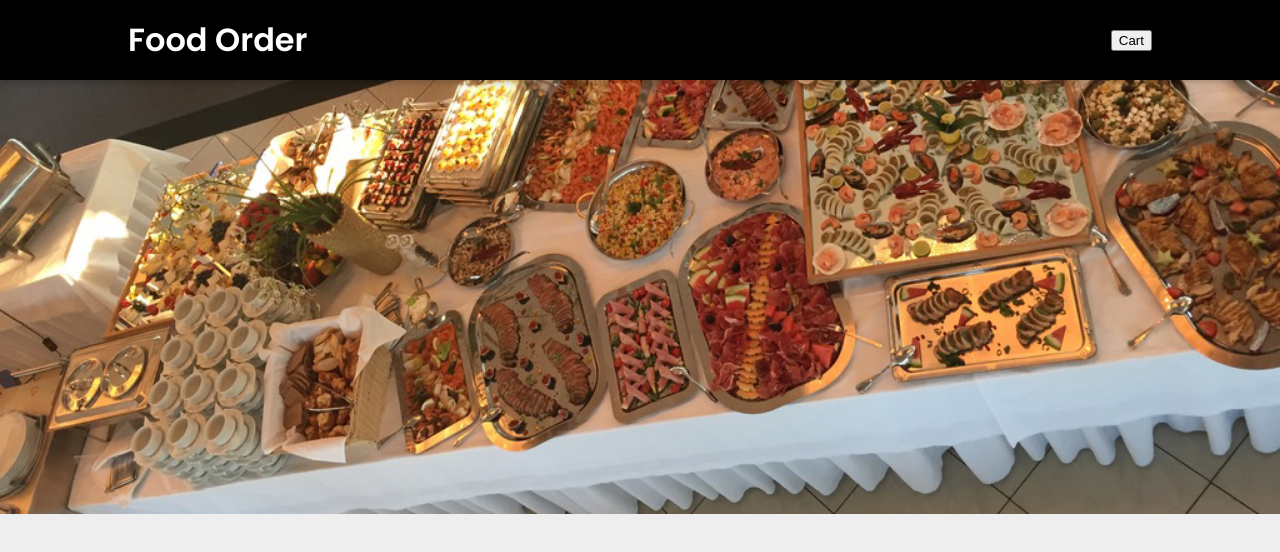
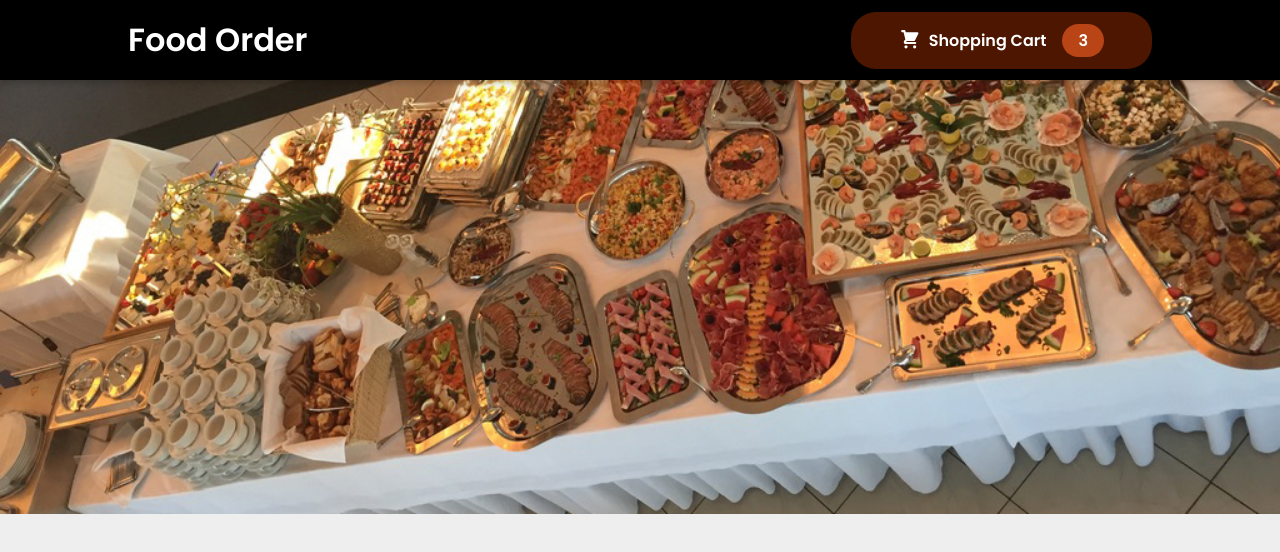
Before and after one commit to pedrollmatias/react-basics, a React (Create React App) app: page / in a window 1280 px wide. Shown: the top 552 px of the page. Built offline with nearby package versions, Linux system fonts and the light colour scheme.

Commit message:
feat: style hader cart button

```diff
--- /dev/null
+++ b/src/components/Layout/CartIcon.jsx
@@ -0,0 +1,9 @@
+const CartIcon = () => {
+  return (
+    <svg xmlns="http://www.w3.org/2000/svg" viewBox="0 0 20 20" fill="currentColor">
+      <path d="M3 1a1 1 0 000 2h1.22l.305 1.222a.997.997 0 00.01.042l1.358 5.43-.893.892C3.74 11.846 4.632 14 6.414 14H15a1 1 0 000-2H6.414l1-1H14a1 1 0 00.894-.553l3-6A1 1 0 0017 3H6.28l-.31-1.243A1 1 0 005 1H3zM16 16.5a1.5 1.5 0 11-3 0 1.5 1.5 0 013 0zM6.5 18a1.5 1.5 0 100-3 1.5 1.5 0 000 3z" />
+    </svg>
+  );
+};
+
+export default CartIcon;
--- a/src/components/Layout/Header.jsx
+++ b/src/components/Layout/Header.jsx
@@ -1,5 +1,6 @@
 import React from 'react';
 import PresentationImage from './PresentationImage';
+import HeaderCartButton from './HeaderCartButton';
 import classes from './Header.module.css';
 
 const Header = () => {
@@ -7,7 +8,7 @@
     <>
       <header className={classes.header}>
         <h1>Food Order</h1>
-        <button>Cart</button>
+        <HeaderCartButton />
       </header>
       <PresentationImage />
     </>
--- /dev/null
+++ b/src/components/Layout/HeaderCartButton.jsx
@@ -0,0 +1,16 @@
+import classes from './HeaderCartButton.module.css';
+import CartIcon from './CartIcon';
+
+const HeaderCartButton = () => {
+  return (
+    <button className={classes.button}>
+      <span className={classes.icon}>
+        <CartIcon />
+      </span>
+      <span>Shopping Cart</span>
+      <span className={classes.badge}>3</span>
+    </button>
+  );
+};
+
+export default HeaderCartButton;
--- /dev/null
+++ b/src/components/Layout/HeaderCartButton.module.css
@@ -0,0 +1,118 @@
+.button {
+  cursor: pointer;
+  font: inherit;
+  border: none;
+  background-color: #4d1601;
+  color: white;
+  padding: 0.75rem 3rem;
+  display: flex;
+  justify-content: space-around;
+  align-items: center;
+  border-radius: 25px;
+  font-weight: bold;
+}
+
+.button:hover,
+.button:active {
+  background-color: #2c0d00;
+}
+
+.icon {
+  width: 1.35rem;
+  height: 1.35rem;
+  margin-right: 0.5rem;
+}
+
+.badge {
+  background-color: #b94517;
+  padding: 0.25rem 1rem;
+  border-radius: 25px;
+  margin-left: 1rem;
+  font-weight: bold;
+}
+
+.button:hover .badge,
+.button:active .badge {
+  background-color: #92320c;
+}
+
+.bump {
+  animation: bump 300ms ease-out;
+}
+
+@keyframes bump {
+  0% {
+    transform: scale(1);
+  }
+  10% {
+    transform: scale(0.9);
+  }
+  30% {
+    transform: scale(1.1);
+  }
+  50% {
+    transform: scale(1.15);
+  }
+  100% {
+    transform: scale(1);
+  }
+}
+.button {
+  cursor: pointer;
+  font: inherit;
+  border: none;
+  background-color: #4d1601;
+  color: white;
+  padding: 0.75rem 3rem;
+  display: flex;
+  justify-content: space-around;
+  align-items: center;
+  border-radius: 25px;
+  font-weight: bold;
+}
+
+.button:hover,
+.button:active {
+  background-color: #2c0d00;
+}
+
+.icon {
+  width: 1.35rem;
+  height: 1.35rem;
+  margin-right: 0.5rem;
+}
+
+.badge {
+  background-color: #b94517;
+  padding: 0.25rem 1rem;
+  border-radius: 25px;
+  margin-left: 1rem;
+  font-weight: bold;
+}
+
+.button:hover .badge,
+.button:active .badge {
+  background-color: #92320c;
+}
+
+.bump {
+  animation: bump 300ms ease-out;
+}
+
+@keyframes bump {
+  0% {
+    transform: scale(1);
+  }
+  10% {
+    transform: scale(0.9);
+  }
+  30% {
+    transform: scale(1.1);
+  }
+  50% {
+    transform: scale(1.15);
+  }
+  100% {
+    transform: scale(1);
+  }
+}
```
Also changed, not shown: src/components/UI/Button.jsx (added), src/components/UI/Button.module.css (added).
